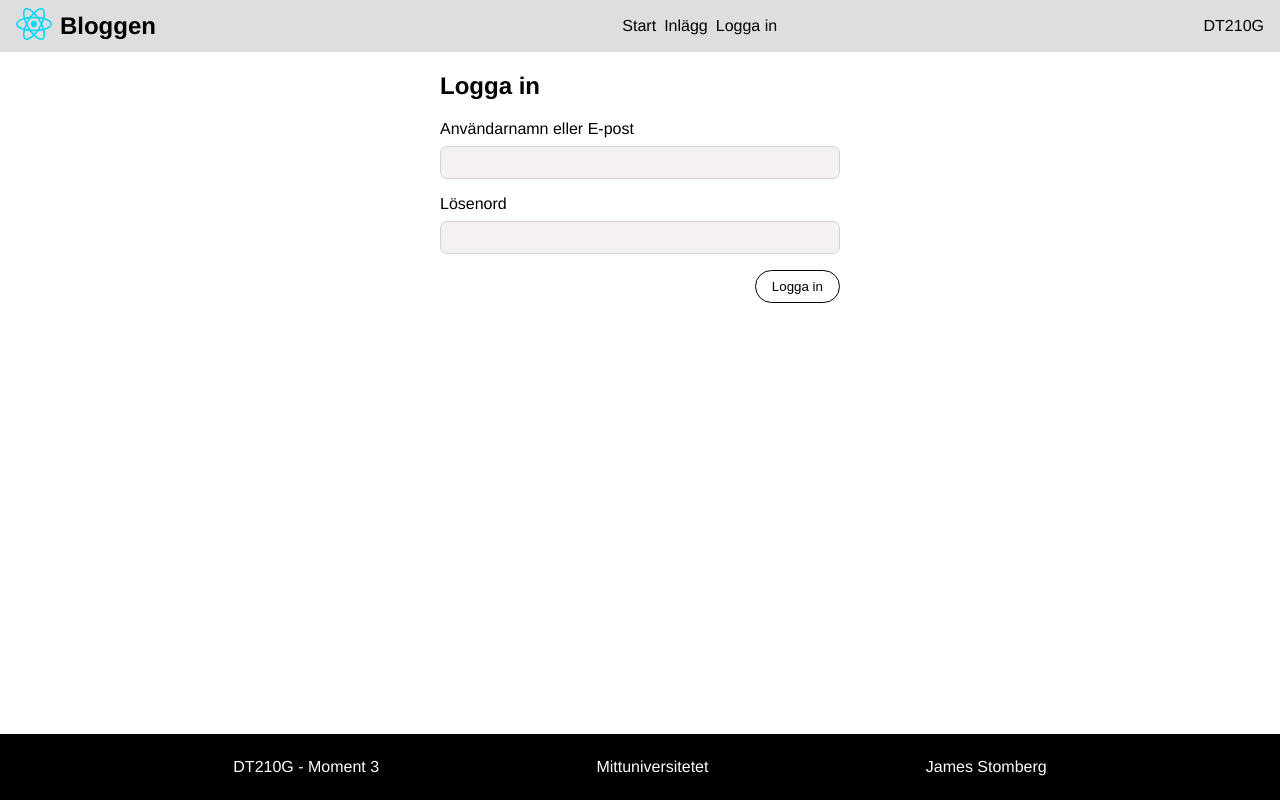
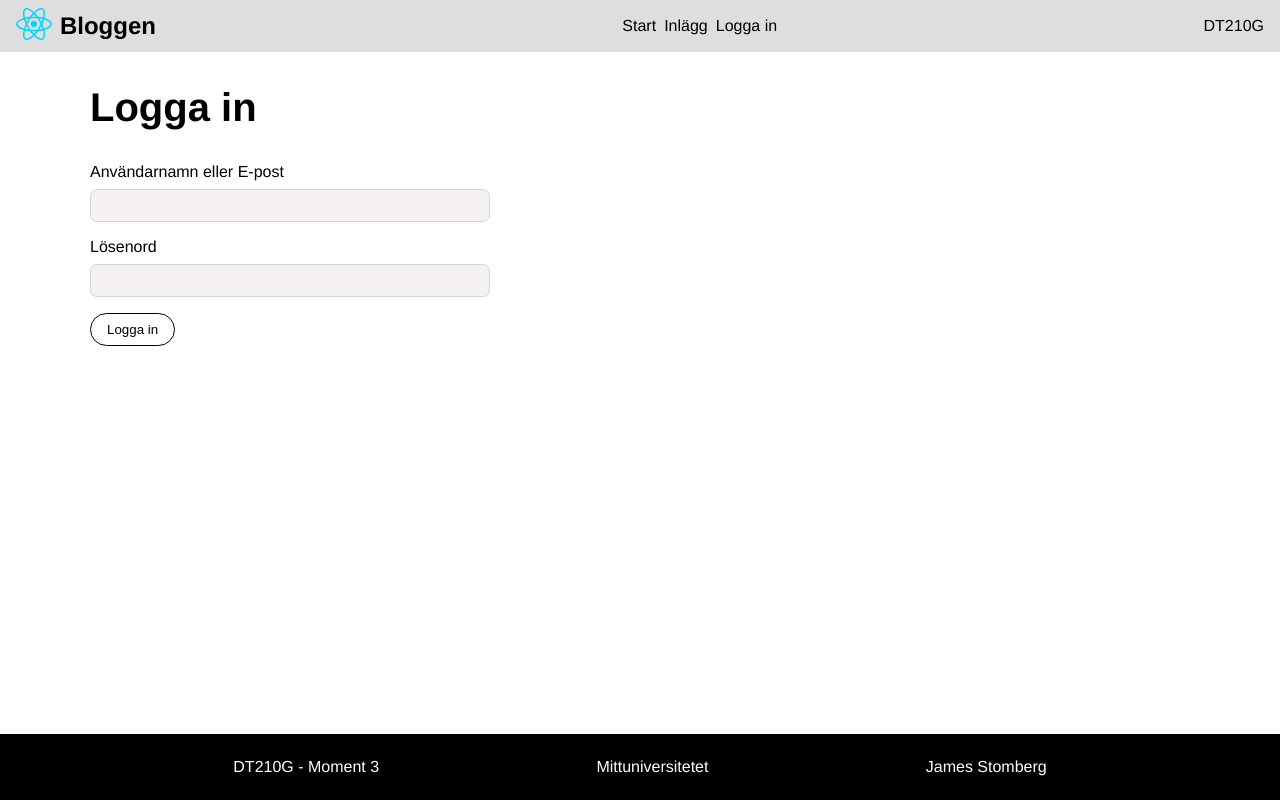
Before and after one commit to jamesstomberg/dt210g-m3, a React (Vite) app: page /logga-in in a window 1280 px wide. Built offline with nearby package versions, Linux system fonts and the light colour scheme.

Commit message:
Improve styling.

```diff
--- a/src/assets/scss/CreateForm.scss
+++ b/src/assets/scss/CreateForm.scss
@@ -12,7 +12,6 @@
         .create-form__btn-container {
             display: flex;
             gap: 0.5rem;
-            justify-content: flex-end;
         }
     }
 
--- a/src/assets/scss/EditForm.scss
+++ b/src/assets/scss/EditForm.scss
@@ -13,7 +13,6 @@
         .edit-form__btn-container {
             display: flex;
             gap: 0.5rem;
-            justify-content: flex-end;
         }
     }
 
--- a/src/assets/scss/LoginForm.scss
+++ b/src/assets/scss/LoginForm.scss
@@ -9,7 +9,6 @@
     .login-form__btn-container {
         display: flex;
         gap: 0.5rem;
-        justify-content: flex-end;
     }
 
     .login-form__errors {
--- a/src/assets/scss/components/_button.scss
+++ b/src/assets/scss/components/_button.scss
@@ -5,6 +5,8 @@ button, input[type=submit], .btn {
     border-radius: 999px;
     cursor: pointer;
     transition: background 0.2s ease;
+    text-decoration: none;
+    color: #000;
 
     &:hover {
         background: rgba(0, 0, 0, 0.3);
--- a/src/index.css
+++ b/src/index.css
@@ -4,6 +4,7 @@ body {
     padding: 0;
     box-sizing: border-box;
     font-family: Helvetica, Arial, sans-serif;
+    font-size: 1rem;
 }
 
 :root {
@@ -21,4 +22,30 @@ main {
     flex: 1;
     max-width: var(--content-width);
     margin: 0 auto;
+
+    section {
+        width: 1100px;
+        margin: 0 auto;
+    }
 }
+
+h1 {
+    font-size: 2.5rem;
+}
+
+h2 {
+    font-size: 1.8rem;
+}
+
+h3 {
+    font-size: 1.5rem
+}
+
+h1, h2, h3, h4, a, p {
+    color: #000;
+    text-decoration: none;
+}
+
+a:hover {
+    opacity: 0.7;
+}
--- a/src/pages/Page.About.tsx
+++ b/src/pages/Page.About.tsx
@@ -25,7 +25,7 @@ export default function About({ title }: { title: string }) {
                         Här kan du se en lista över dina blogginlägg, hantera dem samt skapa nya
                         blogginlägg.
                     </p>
-                    <NavLink to={routes.CreatePost.path}>Skapa inlägg</NavLink>
+                    <NavLink className="btn" to={routes.CreatePost.path}>Skapa inlägg</NavLink>
                 </div>
             </section>
 
--- a/src/pages/Page.Post.tsx
+++ b/src/pages/Page.Post.tsx
@@ -1,8 +1,9 @@
-import Posts from "../components/Posts";
+import Posts from '../components/Posts';
 
-export default function PostPage() {
+export default function PostPage({ title }: { title: string }) {
     return (
         <>
+            <h1>{title}</h1>
             <Posts />
         </>
     );
--- a/src/routing.tsx
+++ b/src/routing.tsx
@@ -28,7 +28,7 @@ const children = [
     },
     {
         path: routes.Post.path,
-        element: <PostPage />,
+        element: <PostPage title={routes.Post.text}/>,
     },
     {
         path: routes.EditPost.path,
```
